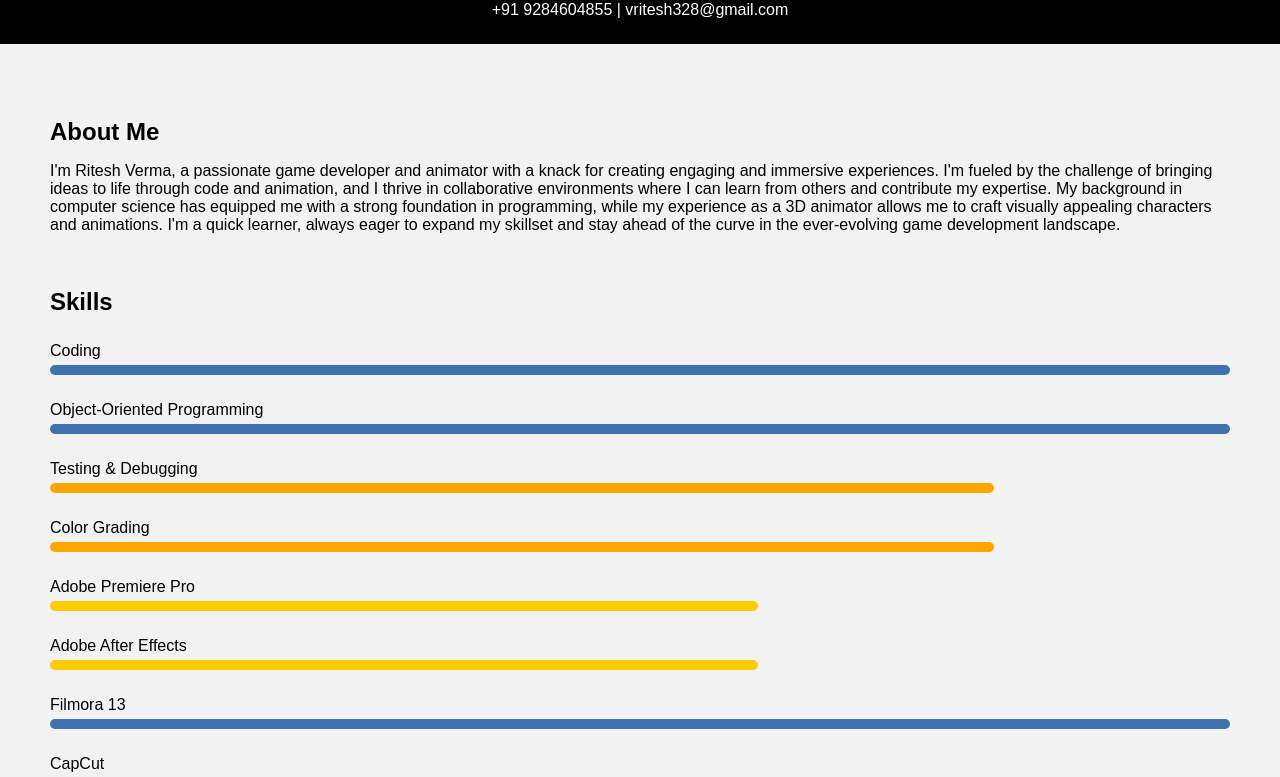
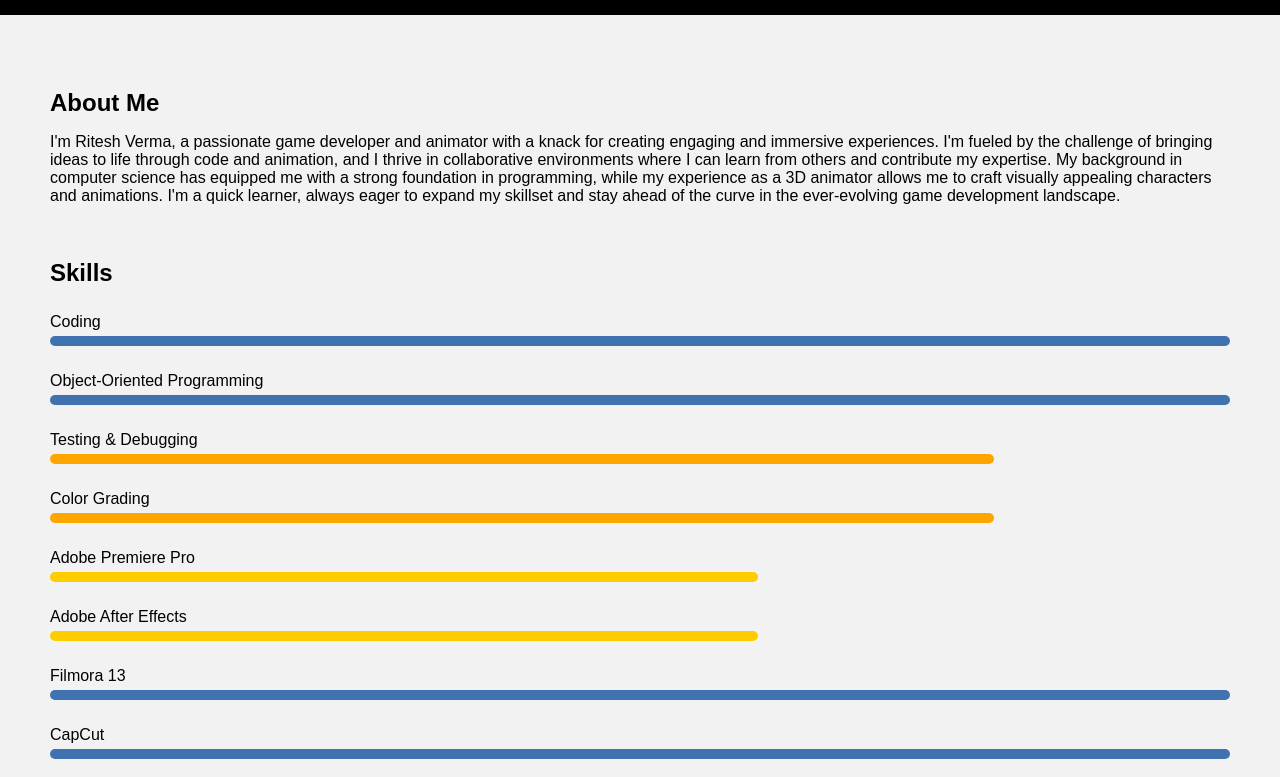
Before and after one commit to Imimi328/Resume, a plain HTML site: page index.html in a window 1280 px wide. Shown: the part 113-890 px from the top of the page. Drawn offline with nearby package versions, Linux system fonts and the light colour scheme.

Commit message:
index.html

```diff
--- a/index.html
+++ b/index.html
@@ -13,7 +13,6 @@
   <header>
     <h1>Ritesh Verma</h1>
     <h2>Game Developer, Animator & Video Editor</h2>
-    <p><a href="tel:+919284604855">+91 9284604855</a> | <a href="mailto:vritesh328@gmail.com">vritesh328@gmail.com</a></p>
   </header>
   <main>
     <section class="about">
```
